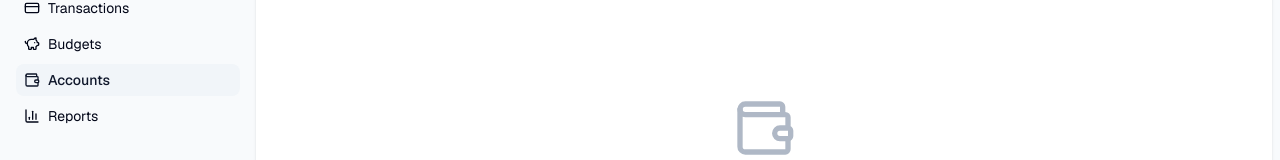
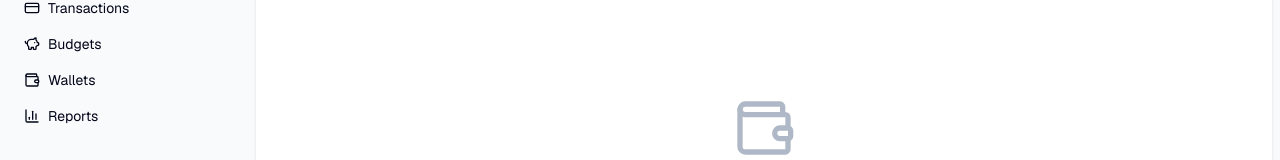
Before and after one commit to dzkrii/fintrack, a Next.js app: page /accounts in a window 1280 px wide. Shown: the part 156-316 px from the top of the page. Built offline with nearby package versions, Linux system fonts and the light colour scheme.

Commit message:
feat: Rename 'Accounts' sidebar item to 'Wallets' and update its URL.

```diff
--- a/components/layout/data/sidebar-data.ts
+++ b/components/layout/data/sidebar-data.ts
@@ -36,8 +36,8 @@ export const sidebarData: SidebarData = {
           icon: PiggyBank,
         },
         {
-          title: 'Accounts',
-          url: '/accounts',
+          title: 'Wallets',
+          url: '/wallets',
           icon: Wallet,
         },
         {
```
